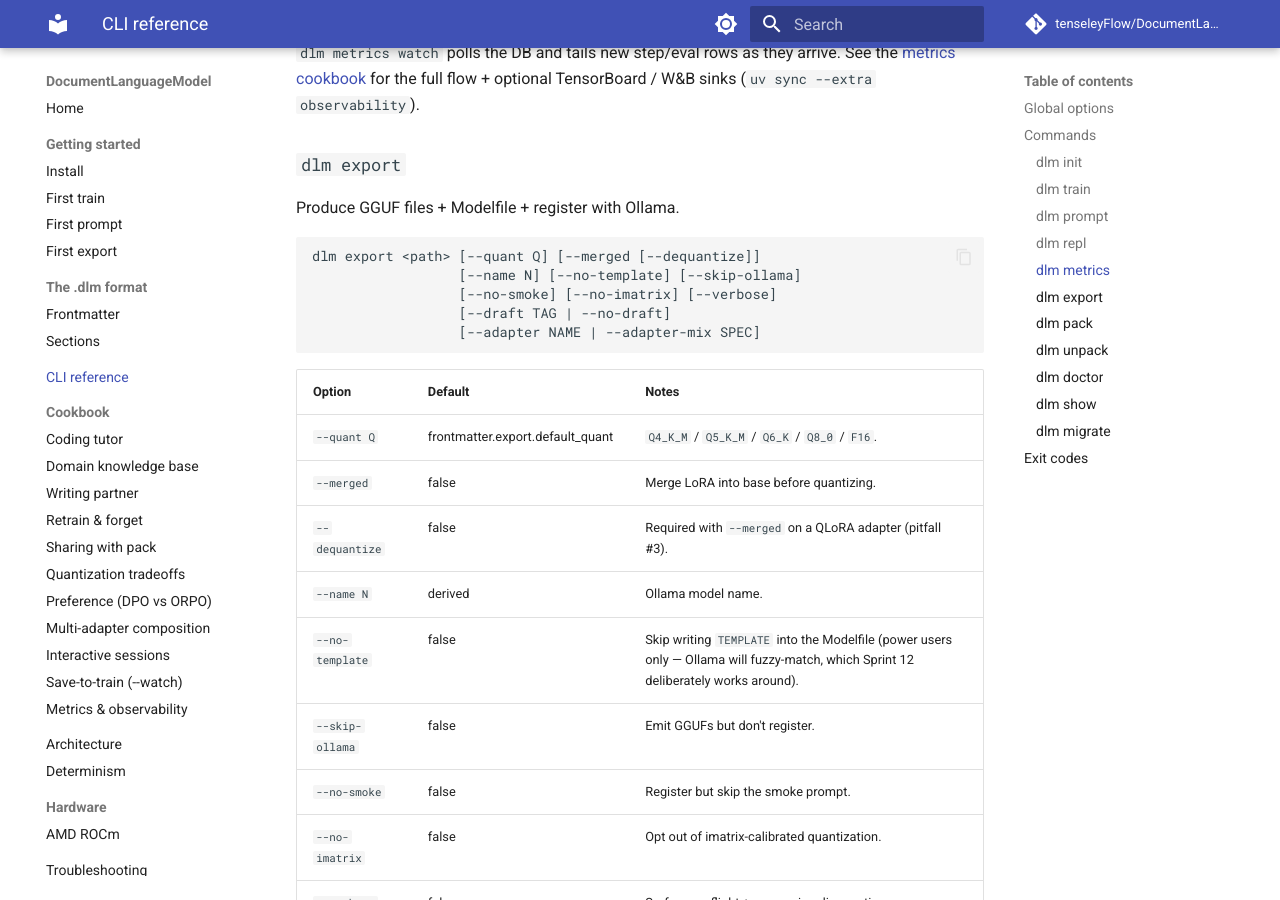
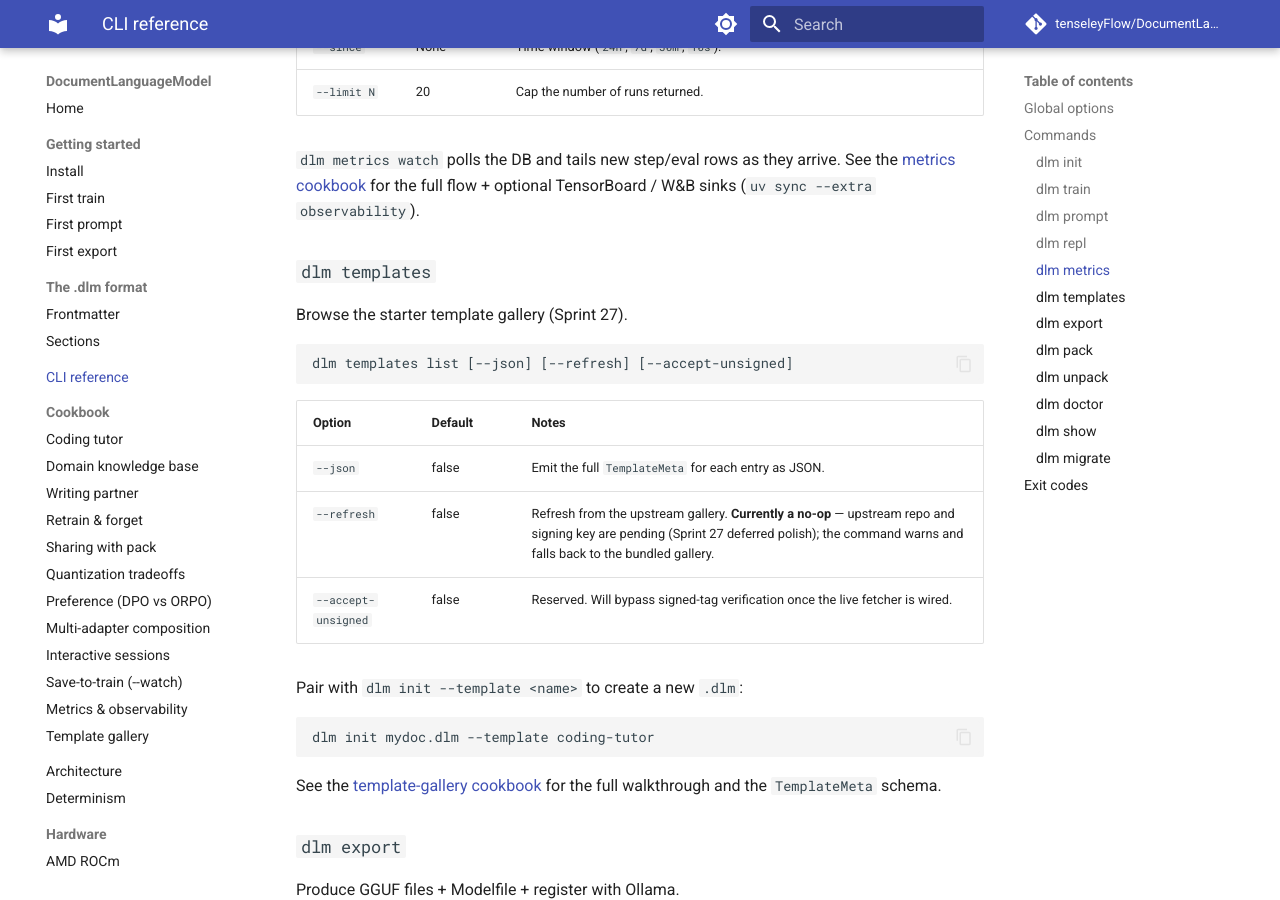
Before and after one commit to tenseleyFlow/DocumentLanguageModel, an MkDocs documentation site: the page built from docs/cli/reference.md, in a window 1280 px wide and 900 px high, scrolled down 4224 px. Built offline with MkDocs 1.6.1 and Material for MkDocs 9.7.7, drawn with Linux system fonts in a browser that asks for light colours; comment, search, counter and statistics services are not loaded; some of the changed text lies outside the part shown.

Commit message:
docs(templates): gallery cookbook + CLI reference + mkdocs nav

````diff
--- a/docs/cli/reference.md
+++ b/docs/cli/reference.md
@@ -26,12 +26,13 @@
 directory, and persist the license-acceptance record (audit-05 B2).
 
 ```
-dlm init <path> [--base <key>] [--i-accept-license] [--force]
+dlm init <path> [--base <key>] [--template <name>] [--i-accept-license] [--force]
 ```
 
 | Option | Default | Notes |
 |---|---|---|
-| `--base <key>` | `qwen2.5-1.5b` | Registry key or `hf:org/name`. |
+| `--base <key>` | `qwen2.5-1.5b` | Registry key or `hf:org/name`. Ignored when `--template` is used (the template's `recommended_base` wins). |
+| `--template <name>` | None | Bootstrap from a named gallery template. See `dlm templates list`. |
 | `--i-accept-license` | false | Required for gated bases (Llama-3.2). |
 | `--force` | false | Overwrite an existing `.dlm` at path. |
 
@@ -136,6 +137,29 @@
 they arrive. See the [metrics cookbook](../cookbook/metrics.md) for
 the full flow + optional TensorBoard / W&B sinks (`uv sync --extra
 observability`).
+
+### `dlm templates`
+
+Browse the starter template gallery (Sprint 27).
+
+```
+dlm templates list [--json] [--refresh] [--accept-unsigned]
+```
+
+| Option | Default | Notes |
+|---|---|---|
+| `--json` | false | Emit the full `TemplateMeta` for each entry as JSON. |
+| `--refresh` | false | Refresh from the upstream gallery. **Currently a no-op** — upstream repo and signing key are pending (Sprint 27 deferred polish); the command warns and falls back to the bundled gallery. |
+| `--accept-unsigned` | false | Reserved. Will bypass signed-tag verification once the live fetcher is wired. |
+
+Pair with `dlm init --template <name>` to create a new `.dlm`:
+
+```bash
+dlm init mydoc.dlm --template coding-tutor
+```
+
+See the [template-gallery cookbook](../cookbook/template-gallery.md)
+for the full walkthrough and the `TemplateMeta` schema.
 
 ### `dlm export`
 
--- a/mkdocs.yml
+++ b/mkdocs.yml
@@ -71,6 +71,7 @@
       - Interactive sessions: cookbook/interactive-session.md
       - Save-to-train (--watch): cookbook/watch-mode.md
       - Metrics & observability: cookbook/metrics.md
+      - Template gallery: cookbook/template-gallery.md
   - Architecture: architecture.md
   - Determinism: determinism.md
   - Hardware:
````
Also changed, not shown: docs/cookbook/template-gallery.md (added, +87 -0 lines).
